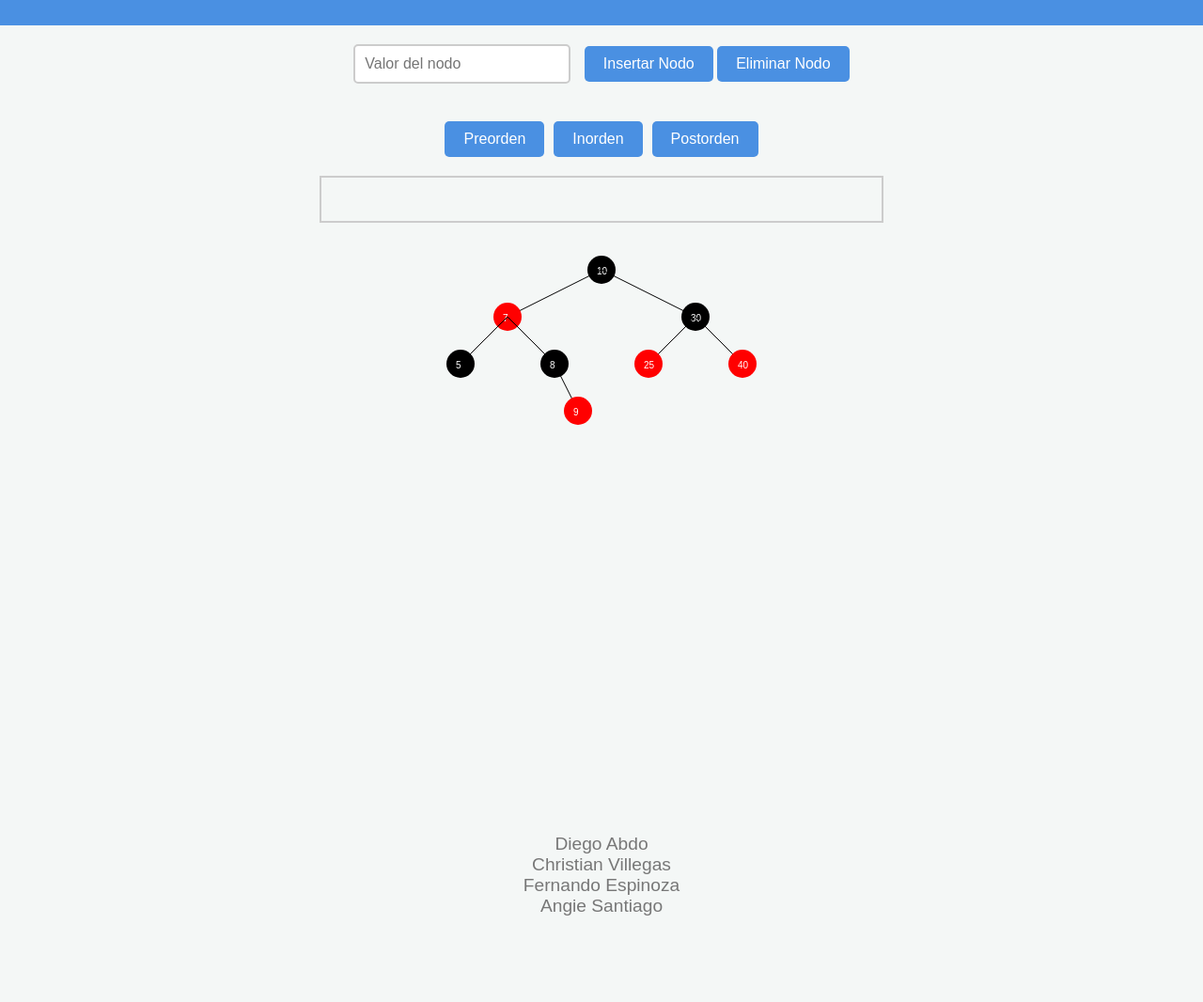
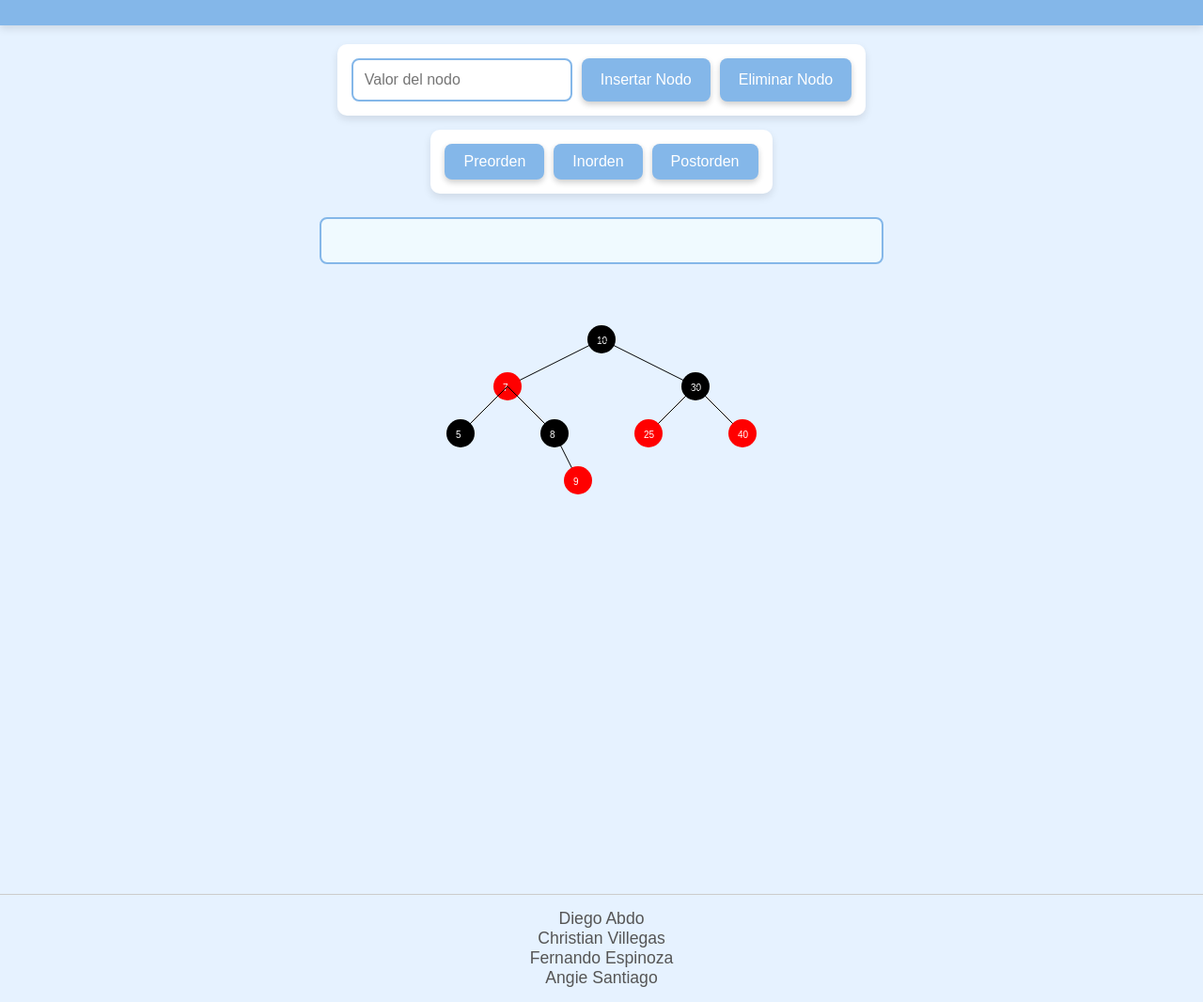
Before and after one commit to url-classes/red-black-tree-visualization-rbtuneados, a website: page index.html in a window 1280 px wide. Shown: the part 68-1134 px from the top of the page at 94% size. Before the commit the page ends 1053 px from the top, so only its background shows below. Drawn offline with nearby package versions, Linux system fonts and the light colour scheme.

Commit message:
Update style.css

```diff
--- a/style.css
+++ b/style.css
@@ -6,15 +6,16 @@
 
 body {
     font-family: 'Arial', sans-serif;
-    background-color: #f4f7f6;
+    background-color: #e6f2ff;
     color: #333;
 }
 
 header {
     text-align: center;
     padding: 20px;
-    background-color: #4a90e2;
+    background-color: #84B7E9;
     color: white;
+    box-shadow: 0 4px 8px rgba(0, 0, 0, 0.1);
 }
 
 h1 {
@@ -23,7 +24,8 @@ h1 {
 }
 
 p {
-    font-size: 1.2rem;
+    font-size: 1.1rem;
+    color: #555;
 }
 
 main {
@@ -31,73 +33,94 @@ main {
     flex-direction: column;
     align-items: center;
     padding: 20px;
+    gap: 15px;
+}
+
+.controls, .traversals {
+    display: flex;
+    gap: 10px;
+    justify-content: center;
 }
 
 .controls {
-    margin-bottom: 20px;
+    background-color: #ffffff;
+    padding: 15px;
+    border-radius: 10px;
+    box-shadow: 0 4px 8px rgba(0, 0, 0, 0.1);
 }
 
 input[type="number"] {
-    padding: 10px;
+    padding: 12px;
     font-size: 1rem;
-    border: 2px solid #ccc;
-    border-radius: 5px;
-    margin-right: 10px;
+    border: 2px solid #84B7E9;
+    border-radius: 8px;
+    outline: none;
+    transition: border-color 0.3s;
+}
+
+input[type="number"]:focus {
+    border-color: #84B7E9;
 }
 
 button {
     padding: 10px 20px;
     font-size: 1rem;
     border: none;
-    background-color: #4a90e2;
+    background-color: #84B7E9;
     color: white;
     cursor: pointer;
-    border-radius: 5px;
-    transition: background-color 0.3s ease;
+    border-radius: 8px;
+    transition: background-color 0.3s ease, transform 0.1s ease;
+    box-shadow: 0 3px 6px rgba(0, 0, 0, 0.2);
 }
 
 button:hover {
-    background-color: #357abd;
+    background-color: #84B7E9;
+    transform: translateY(-2px);
 }
 
 #visualization {
     width: 100%;
     max-width: 800px;
     height: 400px;
-    border: 2px solid #ccc;
+    border: 2px solid #84B7E9;
     border-radius: 10px;
-    background-color: #fff;
+    background-color: #f9f9f9;
     position: relative;
     overflow: hidden;
     display: flex;
     justify-content: center;
     align-items: center;
+    box-shadow: 0 4px 8px rgba(0, 0, 0, 0.1);
 }
 
 footer {
     text-align: center;
-    padding: 10px;
-    background-color: #f4f7f6;
+    padding: 15px;
+    background-color: #e6f2ff;
+    color: #555;
+    font-size: 1rem;
     margin-top: 20px;
-    color: #777;
+    border-top: 1px solid #ccc;
 }
 
 .traversals {
-    margin-top: 20px;
-    margin-bottom: 10px;
-    display: flex;
-    justify-content: center;
-    gap: 10px;
+    background-color: #ffffff;
+    padding: 15px;
+    border-radius: 10px;
+    box-shadow: 0 4px 8px rgba(0, 0, 0, 0.1);
 }
 
 .traversal-result {
     margin-top: 10px;
-    padding: 10px;
-    border: 2px solid #ccc;
-    background-color: #f4f7f6;
+    padding: 12px;
+    border: 2px solid #84B7E9;
+    background-color: #f0faff;
+    border-radius: 8px;
     min-height: 50px;
     width: 100%;
     max-width: 600px;
     text-align: center;
     font-size: 1.2rem;
+    color: #333;
 }
```
